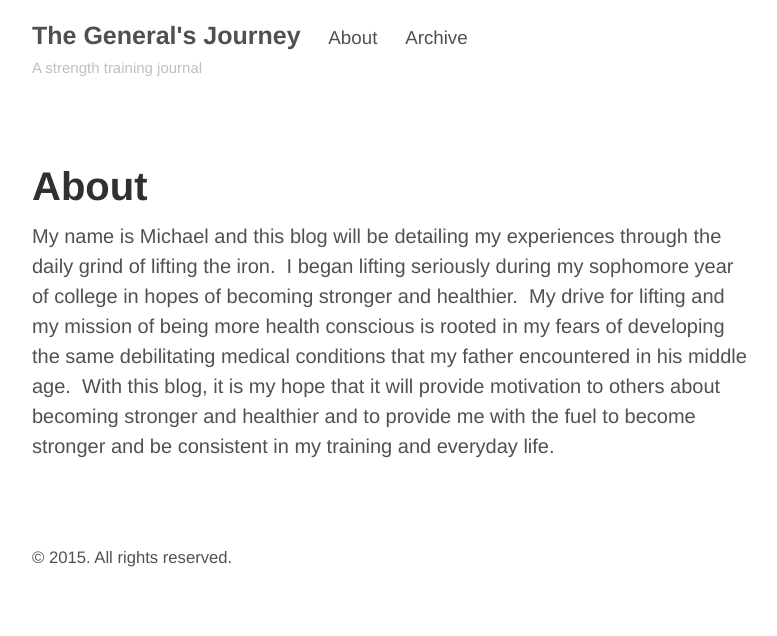
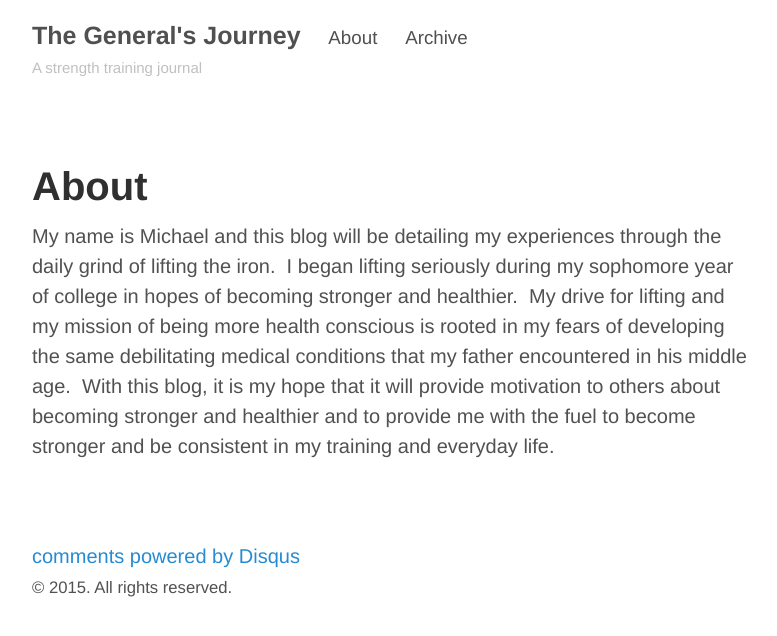
Before and after one commit to mbchoa/discipline, a Jekyll site: the page built from about.md, in a window 1280 px wide. Shown: the top 636 px of the page, without its empty margins (248-1025 px from the left). Built offline with Jekyll 4.4.1, drawn with Linux system fonts in a browser that asks for light colours; Markdown is read by kramdown in place of the engine named in the settings; comment, search, counter and statistics services are not loaded; part of the change alters nothing that is shown.

Commit message:
Enabled Disqus commenting

```diff
--- /dev/null
+++ b/_includes/comments.html
@@ -0,0 +1,18 @@
+{% if page.comments %}
+<!-- Add Disqus comments. -->
+<div id="disqus_thread"></div>
+<script type="text/javascript">
+  /* * * CONFIGURATION VARIABLES: EDIT BEFORE PASTING INTO YOUR WEBPAGE * * */
+  var disqus_shortname = 'generalchoa'; // required: replace example with your forum shortname
+  var disqus_identifier = "{{ site.disqusid }}{{ page.url | replace:'index.html','' }}";
+
+  /* * * DON'T EDIT BELOW THIS LINE * * */
+  (function() {
+    var dsq = document.createElement('script'); dsq.type = 'text/javascript'; dsq.async = true;
+    dsq.src = '//' + disqus_shortname + '.disqus.com/embed.js';
+    (document.getElementsByTagName('head')[0] || document.getElementsByTagName('body')[0]).appendChild(dsq);
+  })();
+</script>
+<noscript>Please enable JavaScript to view the <a href="http://disqus.com/?ref_noscript">comments powered by Disqus.</a></noscript>
+<a href="http://disqus.com" class="dsq-brlink">comments powered by <span class="logo-disqus">Disqus</span></a>
+{% endif %}
--- a/_layouts/default.html
+++ b/_layouts/default.html
@@ -21,6 +21,8 @@
         {{ content }}
       </main>
 
+	  {% include comments.html %}
+
       <footer class="footer">
         <small>
           &copy; <time datetime="{{ site.time | date_to_xmlschema }}">{{ site.time | date: '%Y' }}</time>. All rights reserved.
```
